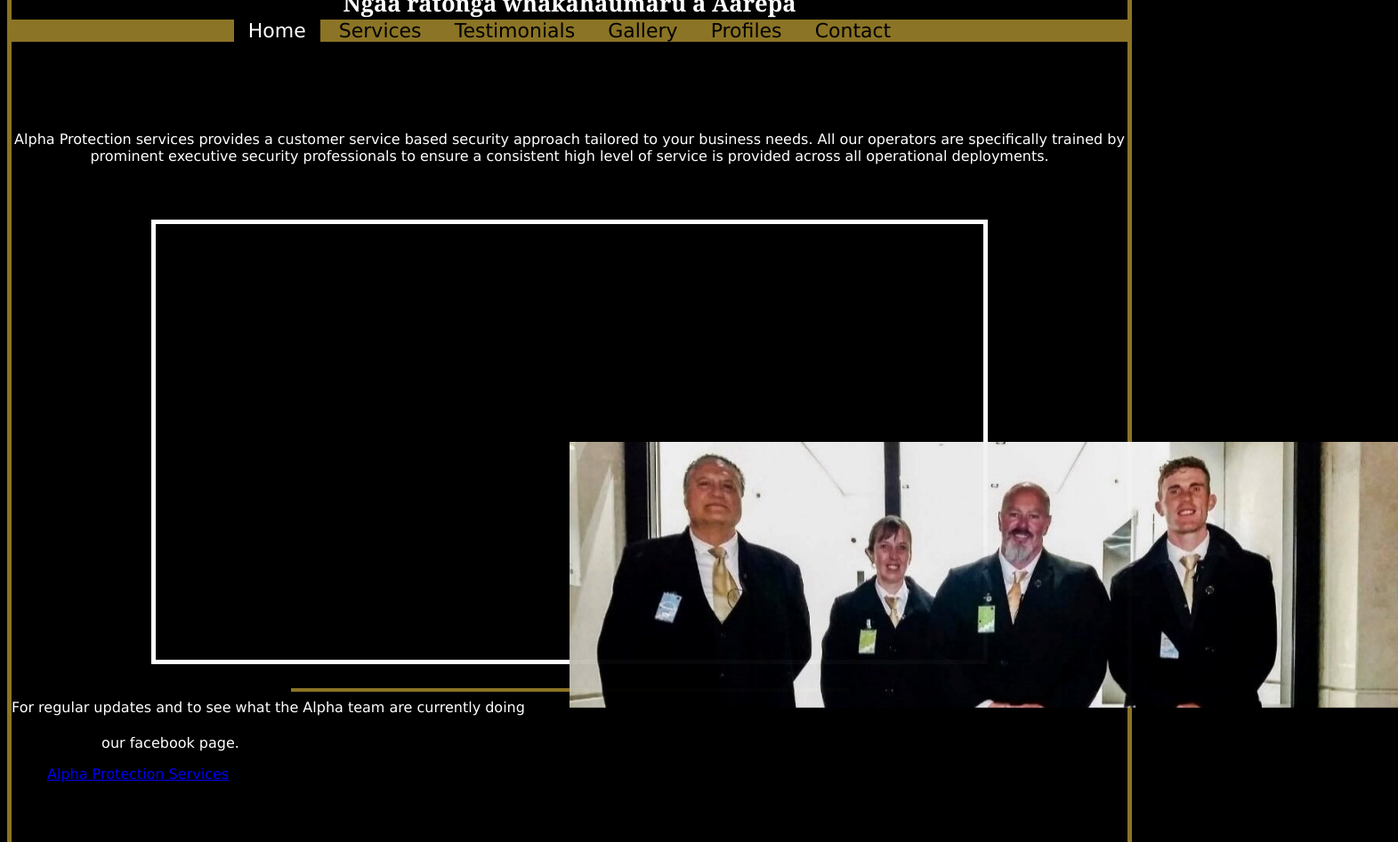
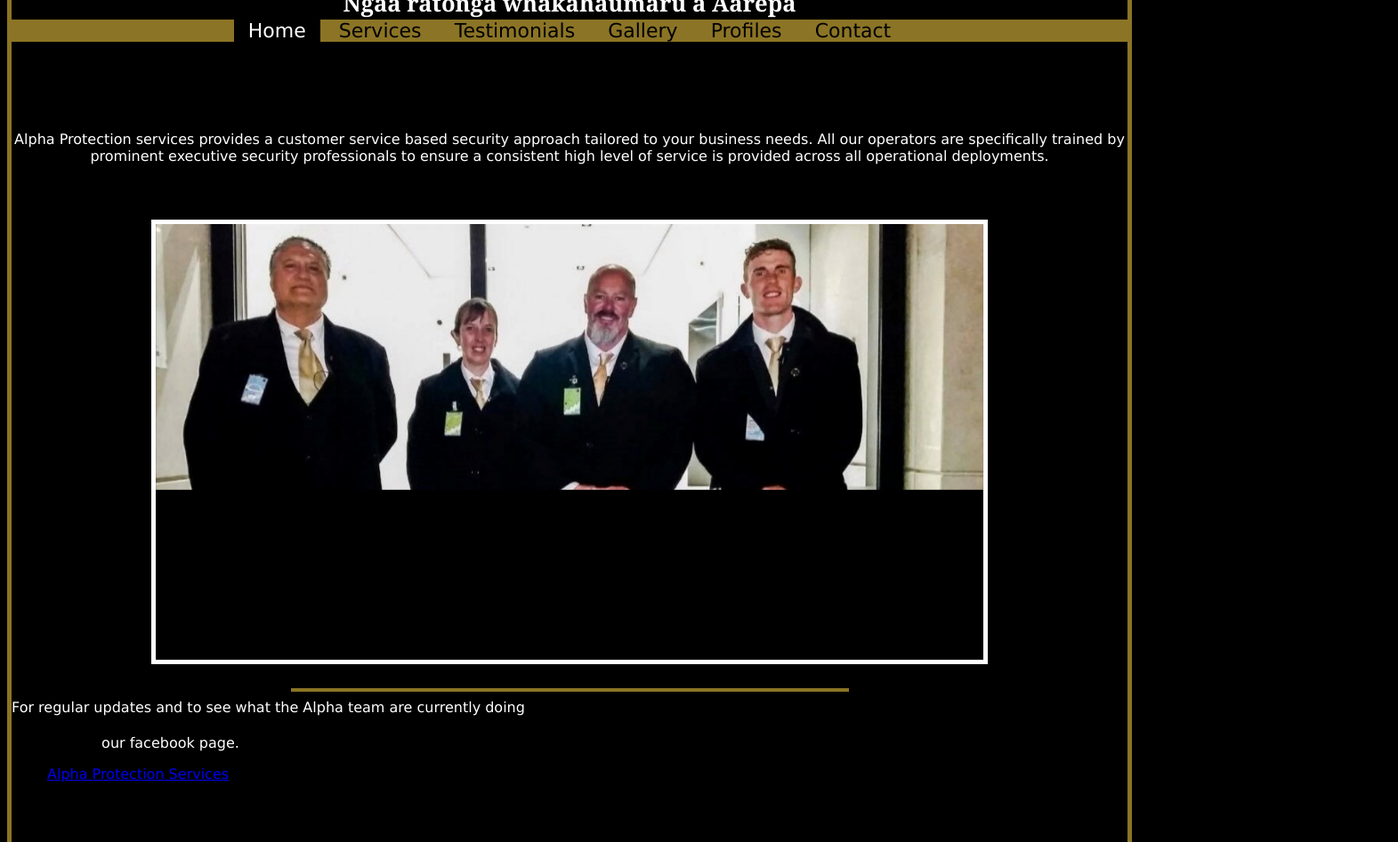
Before and after one commit to Tamatoa824/Alpha, a plain HTML site: page home.html in a window 1280 px wide. Shown: the part 319-1266 px from the top of the page at 89% size, 1571 px wide, since content can reach past the window. Drawn offline with Linux system fonts and the light colour scheme; grey boxes are pictures that could not be loaded.

Commit message:
Update Homepage.css

```diff
--- a/Homepage.css
+++ b/Homepage.css
@@ -17,9 +17,7 @@
     position: relative;
     height: 500px;
     margin: auto;
-    display: flex;
-    align-items: center;
-    justify-content: center
+
 }
 
 /* Hide the images by default */
```
